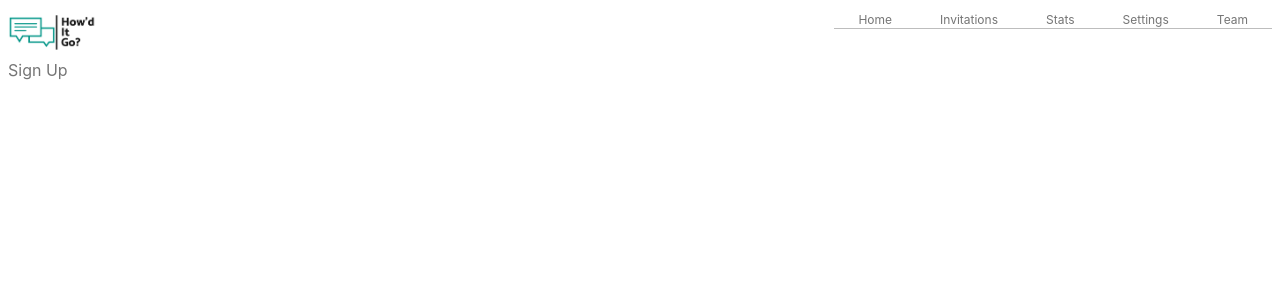
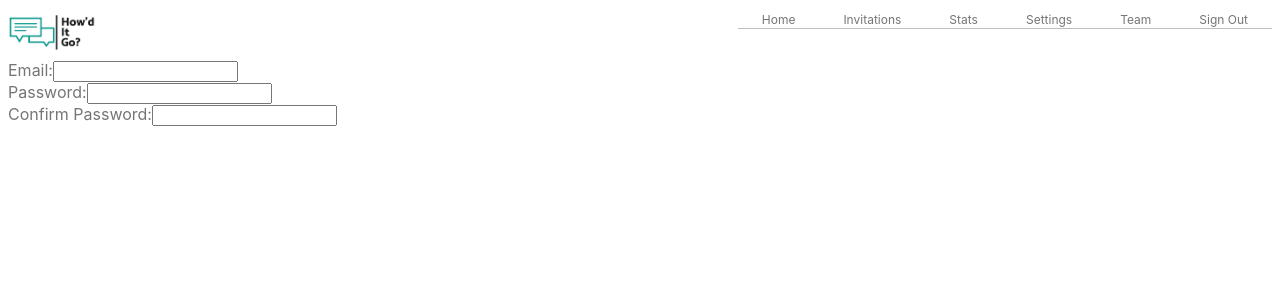
Before and after one commit to BloomTech-Labs/how_did_it_go, a React (Create React App) app in the folder frontend/: page /signup in a window 1280 px wide. Shown: the top 300 px of the page. Built offline with nearby package versions, Linux system fonts and the light colour scheme.

Commit message:
Add dynamicLinks show Links per the condition of user authentication

```diff
--- a/frontend/package.json
+++ b/frontend/package.json
@@ -4,6 +4,7 @@
   "private": true,
   "dependencies": {
     "axios": "^0.18.0",
+    "font-awesome": "^4.7.0",
     "react": "^16.3.2",
     "react-dom": "^16.3.2",
     "react-fontawesome": "^1.6.1",
--- a/frontend/src/components/Navigation.js
+++ b/frontend/src/components/Navigation.js
@@ -8,6 +8,7 @@ class Navigation extends React.Component {
     super();
     this.state = {
       visible: false,
+      user: null,
     };
   }
   componentDidMount() {
@@ -25,17 +26,33 @@ class Navigation extends React.Component {
     }
   }
 
+  filterLinks() {
+    if (false) {
+      return [
+        <Link to=''>Home</Link>,
+        <Link to="/signup">Sign Up</Link>,
+        <Link to="/signin">Sign In</Link>,
+        <Link to='/team'>Team</Link>,
+      ];
+    } else {
+      return [
+        <Link to=''>Home</Link>,
+        <Link to='/invitations'>Invitations</Link>,
+        <Link to='/stats'>Stats</Link>,
+        <Link to='/settings'>Settings</Link>,
+        <Link to='/team'>Team</Link>,
+        <Link to="/signout">Sign Out</Link>,
+      ];
+    }
+  }
+
 
   render() {
     return (
       <div className='nav' onClick={() => this.hideNav()}>
 
         <div id = 'navWideScreen' className='wideLinks'>
-          <Link to=''>Home</Link>
-          <Link to='/invitations'>Invitations</Link>
-          <Link to='/stats'>Stats</Link>
-          <Link to='/settings'>Settings</Link>
-          <Link to='/team'>Team</Link>
+          {this.filterLinks()}
         </div>
 
         <div className = 'narrowLinks'>
@@ -48,7 +65,6 @@ class Navigation extends React.Component {
             <Link to='/team' className = 'narrowLinks__item'>Team</Link>
           </div>
         </div>
-
       </div>
     );
   }
--- a/frontend/src/components/signin.js
+++ b/frontend/src/components/signin.js
@@ -1,11 +1,40 @@
 import React, { Component } from 'react';
 
 class SignIn extends Component {
+  constructor() {
+    super();
 
+    this.state = {
+      username: '',
+      password: '',
+    };
+  }
 
+  handleUsernameChange = e => {
+    this.setState({
+      username: e.target.value
+    });
+  };
+
+  handlePasswordChange = e => {
+    this.setState({
+      password: e.target.value
+    });
+  };
 
   render() {
-    return <div>Sign In</div>;
+    return (
+      <div>
+        <div>
+          Email:
+          <input type="text" value={this.state.username} onChange={this.handleUsernameChange} pleaceholder="Please provide Email" />
+        </div>
+        <div>
+          Password:
+          <input type="text" value={this.state.password} onChange={this.handlePasswordChange} pleaceholder="Please provide Password" />
+        </div>
+      </div>
+    )
   }
 }
 
--- a/frontend/src/components/signup.js
+++ b/frontend/src/components/signup.js
@@ -1,12 +1,57 @@
 import React, { Component } from 'react';
 
 class SignUp extends Component {
+  constructor() {
+    super();
+
+    this.state = {
+      username: '',
+      password: '',
+      confirmPW: '',
+    };
+  }
+
+  handleUsernameChange = e => {
+    this.setState({
+      username: e.target.value
+    });
+  };
+
+  handlePasswordChange = e => {
+    this.setState({
+      password: e.target.value
+    });
+  };
+
+  handleConfirmPWChange = e => {
+    this.setState({
+      password: e.target.value
+    });
+  };
 
 
 
   render() {
-    return <div>Sign Up</div>;
+    return (
+      <div>
+        <div>
+          Email:
+          <input type="text" value={this.state.username} onChange={this.handleUsernameChange} pleaceholder="Please provide Email" />
+        </div>
+        <div>
+          Password:
+          <input type="text" value={this.state.password} onChange={this.handlePasswordChange} pleaceholder="Please provide Password" />
+        </div>
+        <div>
+          Confirm Password:
+          <input type="text" value={this.state.password} onChange={this.handleConfirmPWChange} pleaceholder="Please provide Password" />
+        </div>
+      </div>
+    )
   }
+
+
+
 }
 
 export default SignUp;
```
Also changed, not shown: frontend/src/App.js (+6 -2 lines), frontend/src/components/header.js (deleted, +0 -37 lines), 2 other files (tests, documents, lock files or other folders).
